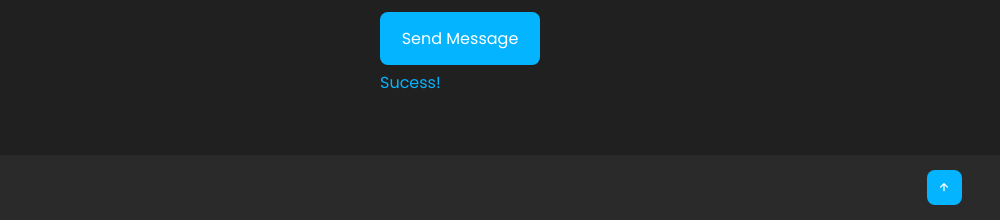
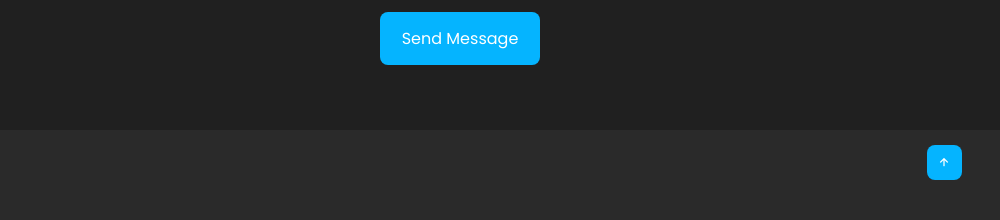
Before and after one commit to Nayanjit-Sarkar/my_portfolio, a plain HTML site: page index.html in a window 1280 px wide. Shown: the part 3512-3732 px from the top of the page, 280-1280 px from the left. After the commit the page ends 3707 px from the top, so only its background shows below. Drawn offline with nearby package versions, Linux system fonts and the light colour scheme.

Commit message:
Update index.html

```diff
--- a/index.html
+++ b/index.html
@@ -167,7 +167,7 @@
 			<textarea name="Message" id="" cols="35" rows="10" placeholder="How Can I Help You " required></textarea>
 			<input type="submit" value="Send Message" class="submit" required>
 		</form>
-		<span id="msg">Sucess!</span>
+		<span id="msg"></span>
 	</div>
 </section>
 <script>
```
